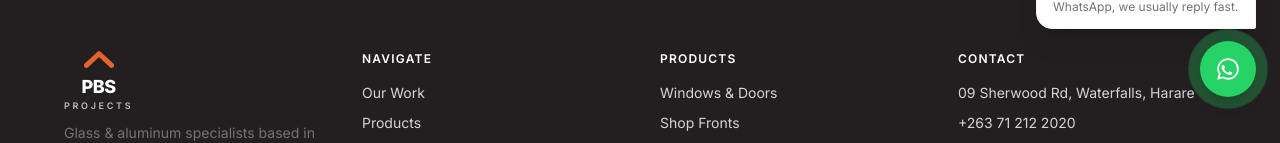
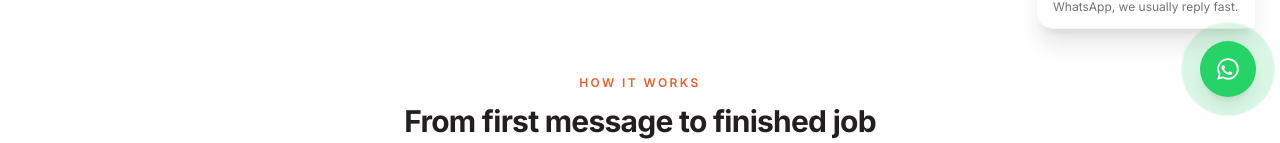
Before and after one commit to denzelchingodza/pbs-projects, a Next.js app in the folder frontend/: page /quote in a window 1280 px wide. Shown: the part 679-822 px from the top of the page. Built offline with nearby package versions, Linux system fonts and the light colour scheme; no server answers.

Commit message:
Add How It Works explainer to the dedicated Quote page

```diff
--- a/frontend/src/app/quote/page.tsx
+++ b/frontend/src/app/quote/page.tsx
@@ -1,5 +1,7 @@
 import type { Metadata } from "next";
 import QuoteSection from "@/components/quote/QuoteSection";
+import HowItWorks from "@/components/home/HowItWorks";
+import Reveal from "@/components/ui/Reveal";
 import { getSiteSettings, getProducts } from "@/lib/api";
 
 export const metadata: Metadata = {
@@ -12,6 +14,14 @@ export default async function QuotePage() {
   return (
     <main>
       <QuoteSection products={products} settings={settings} />
+      {/* Someone landing straight on this page (not scrolling down from the
+          homepage) never sees the homepage's own HowItWorks section, so it
+          repeats here too, right after the form instead of before it, this
+          page's whole point is to be usable immediately, not to make the
+          form wait behind an explainer first. */}
+      <Reveal>
+        <HowItWorks />
+      </Reveal>
     </main>
   );
 }
```
